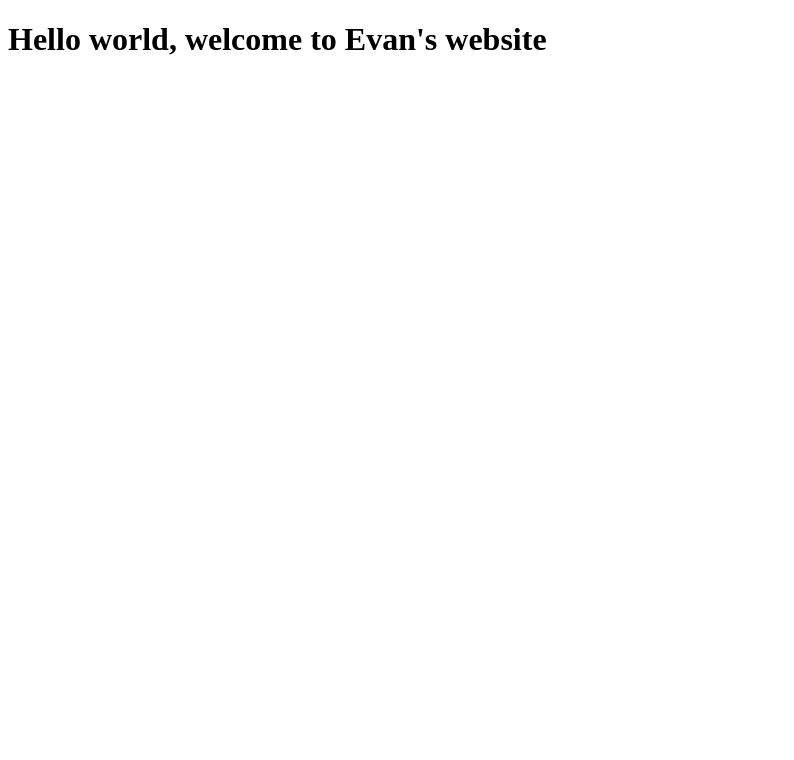
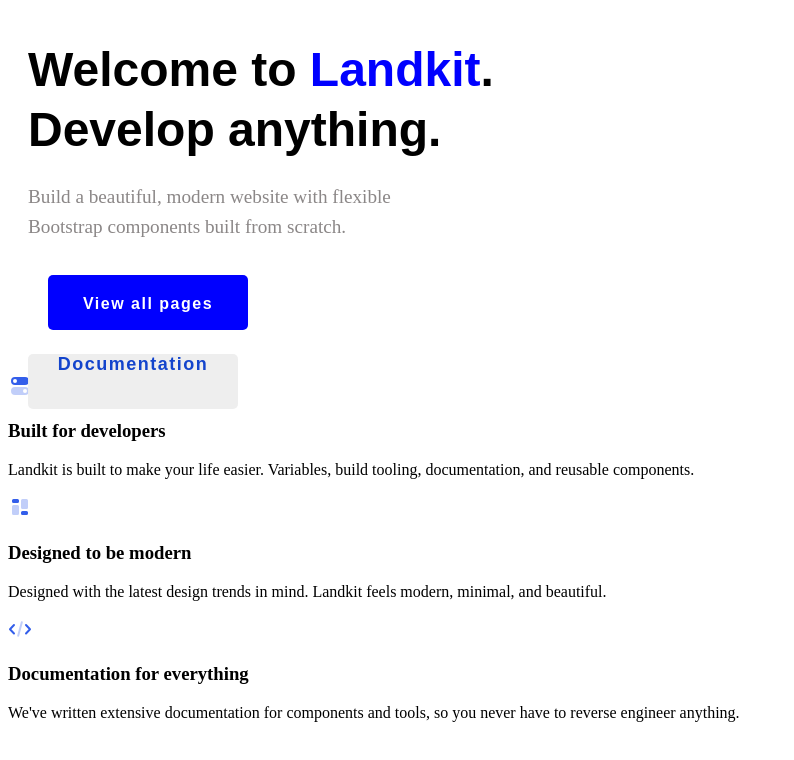
Before and after one commit to eggbug/Evan, a plain HTML site: page index.html in a window 1280 px wide. Shown: the whole page, without its empty margins (0-794 px from the left). Drawn offline with Linux system fonts and the light colour scheme.

Commit message:
first img html

```diff
--- a/index.html
+++ b/index.html
@@ -3,10 +3,138 @@
   <head>
     <meta charset="UTF-8" />
     <meta name="viewport" content="width=device-width, initial-scale=1.0" />
-    <title>EVAN"S WEBSITE</title>
+    <title>EVAN'S Homework WEBSITE</title>
     <link rel="stylesheet" href="index.css" />
   </head>
   <body>
-    <h1>Hello world, welcome to Evan's website</h1>
+    <div class="img1">
+      <div class="container">
+        <div class="h1">
+          <h1 class="display-3 text-center text-md-left">
+            Welcome to <span class="blueword">Landkit</span>. <br />
+            Develop anything.
+          </h1>
+        </div>
+        <div class="paragraph">
+          <p>Build a beautiful, modern website with flexible</p>
+          <p>Bootstrap components built from scratch.</p>
+        </div>
+        <div class="buttons">
+          <div class="button1">
+            <a href="#">View all pages</a>
+          </div>
+          <div class="button2">
+            <a href="#">Documentation</a>
+          </div>
+        </div>
+      </div>
+    </div>
+    <div class="container2">
+        <div class="card1">
+            <!-- Icon -->
+            <div class="icon text-primary mb-3">
+              <svg
+                width="24"
+                height="24"
+                viewBox="0 0 24 24"
+                xmlns="http://www.w3.org/2000/svg"
+              >
+                <g fill="none" fill-rule="evenodd">
+                  <path d="M0 0h24v24H0z" />
+                  <path
+                    d="M7 3h10a4 4 0 110 8H7a4 4 0 110-8zm0 6a2 2 0 100-4 2 2 0 000 4z"
+                    fill="#335EEA"
+                  />
+                  <path
+                    d="M7 13h10a4 4 0 110 8H7a4 4 0 110-8zm10 6a2 2 0 100-4 2 2 0 000 4z"
+                    fill="#335EEA"
+                    opacity=".3"
+                  />
+                </g>
+              </svg>
+            </div>
+
+            <!-- Heading -->
+            <h3>Built for developers</h3>
+
+            <!-- Text -->
+            <p class="text-muted mb-6 mb-md-0">
+              Landkit is built to make your life easier. Variables, build
+              tooling, documentation, and reusable components.
+            </p>
+          </div>
+          <div class="col-12 col-md-4" data-aos="fade-up" data-aos-delay="50">
+            <!-- Icon -->
+            <div class="icon text-primary mb-3">
+              <svg
+                width="24"
+                height="24"
+                viewBox="0 0 24 24"
+                xmlns="http://www.w3.org/2000/svg"
+              >
+                <g fill="none" fill-rule="evenodd">
+                  <path d="M0 0h24v24H0z" />
+                  <path
+                    d="M5.5 4h4A1.5 1.5 0 0111 5.5v1A1.5 1.5 0 019.5 8h-4A1.5 1.5 0 014 6.5v-1A1.5 1.5 0 015.5 4zm9 12h4a1.5 1.5 0 011.5 1.5v1a1.5 1.5 0 01-1.5 1.5h-4a1.5 1.5 0 01-1.5-1.5v-1a1.5 1.5 0 011.5-1.5z"
+                    fill="#335EEA"
+                  />
+                  <path
+                    d="M5.5 10h4a1.5 1.5 0 011.5 1.5v7A1.5 1.5 0 019.5 20h-4A1.5 1.5 0 014 18.5v-7A1.5 1.5 0 015.5 10zm9-6h4A1.5 1.5 0 0120 5.5v7a1.5 1.5 0 01-1.5 1.5h-4a1.5 1.5 0 01-1.5-1.5v-7A1.5 1.5 0 0114.5 4z"
+                    fill="#335EEA"
+                    opacity=".3"
+                  />
+                </g>
+              </svg>
+            </div>
+
+            <!-- Heading -->
+            <h3>Designed to be modern</h3>
+
+            <!-- Text -->
+            <p class="text-muted mb-6 mb-md-0">
+              Designed with the latest design trends in mind. Landkit feels
+              modern, minimal, and beautiful.
+            </p>
+          </div>
+          <div class="col-12 col-md-4" data-aos="fade-up" data-aos-delay="100">
+            <!-- Icon -->
+            <div class="icon text-primary mb-3">
+              <svg
+                width="24"
+                height="24"
+                viewBox="0 0 24 24"
+                xmlns="http://www.w3.org/2000/svg"
+              >
+                <g fill="none" fill-rule="evenodd">
+                  <path d="M0 0h24v24H0z" />
+                  <path
+                    d="M17.272 8.685a1 1 0 111.456-1.37l4 4.25a1 1 0 010 1.37l-4 4.25a1 1 0 01-1.456-1.37l3.355-3.565-3.355-3.565zm-10.544 0L3.373 12.25l3.355 3.565a1 1 0 01-1.456 1.37l-4-4.25a1 1 0 010-1.37l4-4.25a1 1 0 011.456 1.37z"
+                    fill="#335EEA"
+                  />
+                  <rect
+                    fill="#335EEA"
+                    opacity=".3"
+                    transform="rotate(15 12 12)"
+                    x="11"
+                    y="4"
+                    width="2"
+                    height="16"
+                    rx="1"
+                  />
+                </g>
+              </svg>
+            </div>
+
+            <!-- Heading -->
+            <h3>Documentation for everything</h3>
+
+            <!-- Text -->
+            <p class="text-muted mb-0">
+              We've written extensive documentation for components and tools, so
+              you never have to reverse engineer anything.
+            </p>
+          </div>
+        </div>
+    </div>
   </body>
 </html>
```
